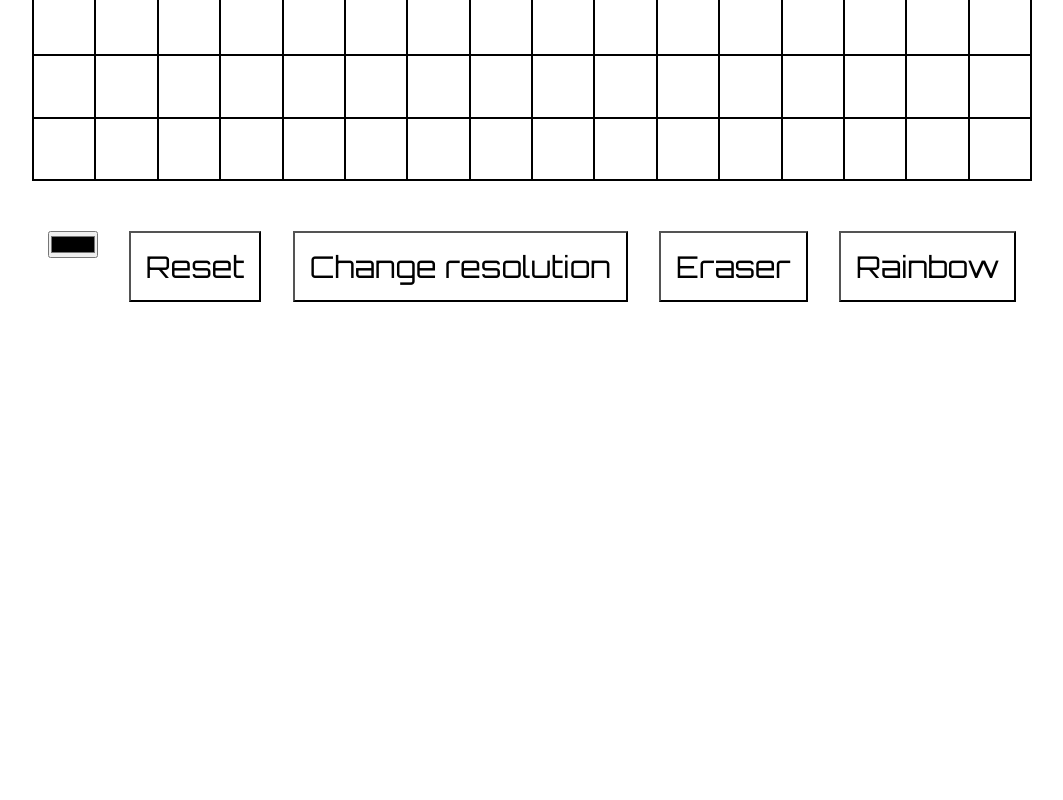
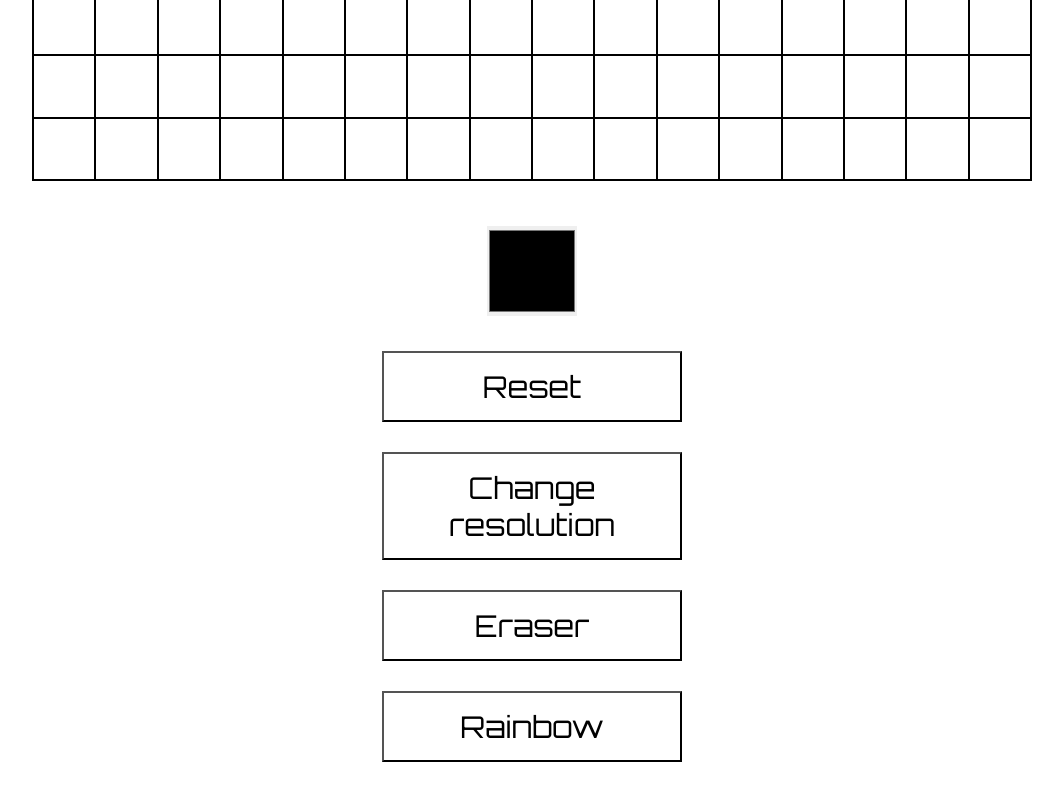
Before and after one commit to coopersimpson/etch-a-sketch, a plain HTML site: page index.html in a window 1280 px wide. Shown: the part 1019-1819 px from the top of the page, without its empty margins (108-1171 px from the left). Before the commit the page ends 1371 px from the top, so only its background shows below. Drawn offline with Linux system fonts and the light colour scheme.

Commit message:
Style interface

```diff
--- a/style.css
+++ b/style.css
@@ -33,17 +33,35 @@ h1 {
 /* Interface */
 .interface-container {
     display: flex;
-    justify-content: space-around;
     width: 1000px;
-    margin: 50px auto;
+    margin: 40px auto;
+    flex-direction: column;
+    align-items: center;
+    gap: 30px;
 
 }
 
 .interface-container button {
     background-color: white;
+    width: 300px;
     font-size: 30px;
     padding: 15px;
     display: flex;
     align-items: center;
     justify-content: center;
 }
+
+.interface-container button:hover {
+    background-color: black;
+    color: white;
+}
+
+#colorpicker {
+    width: 100px;
+    height: 100px;
+    border: 5px solid white;
+}
+
+#colorpicker:hover {
+    border: 5px solid black;
+}
```
